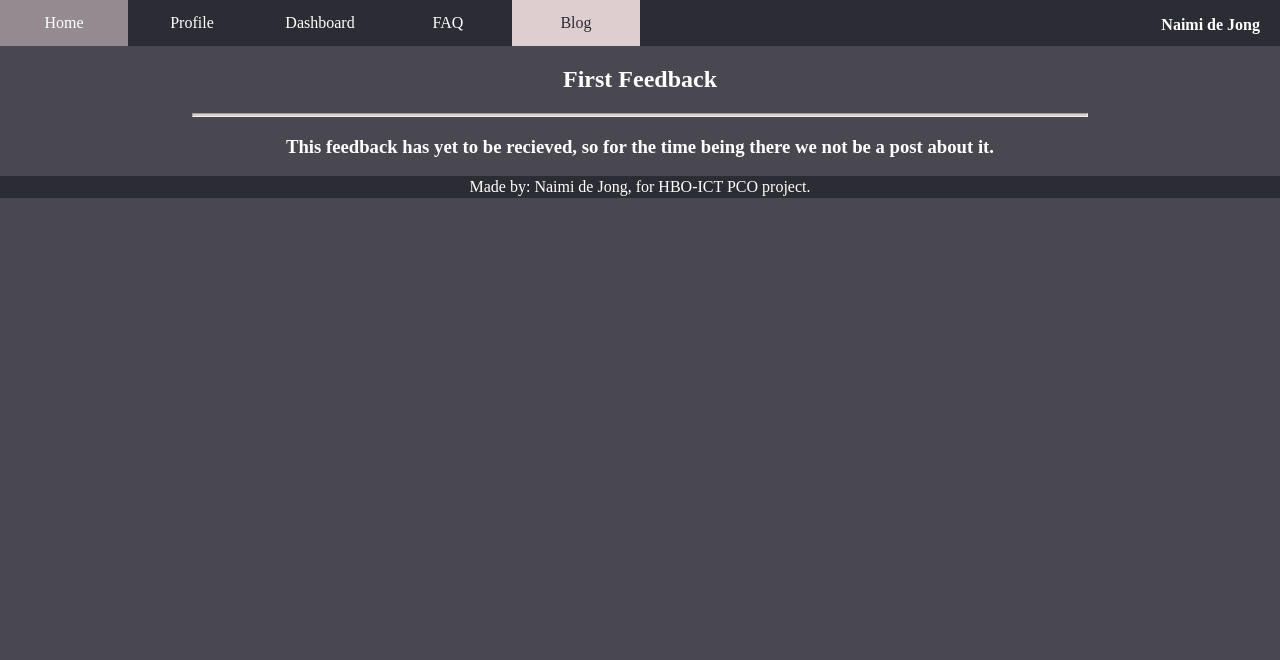
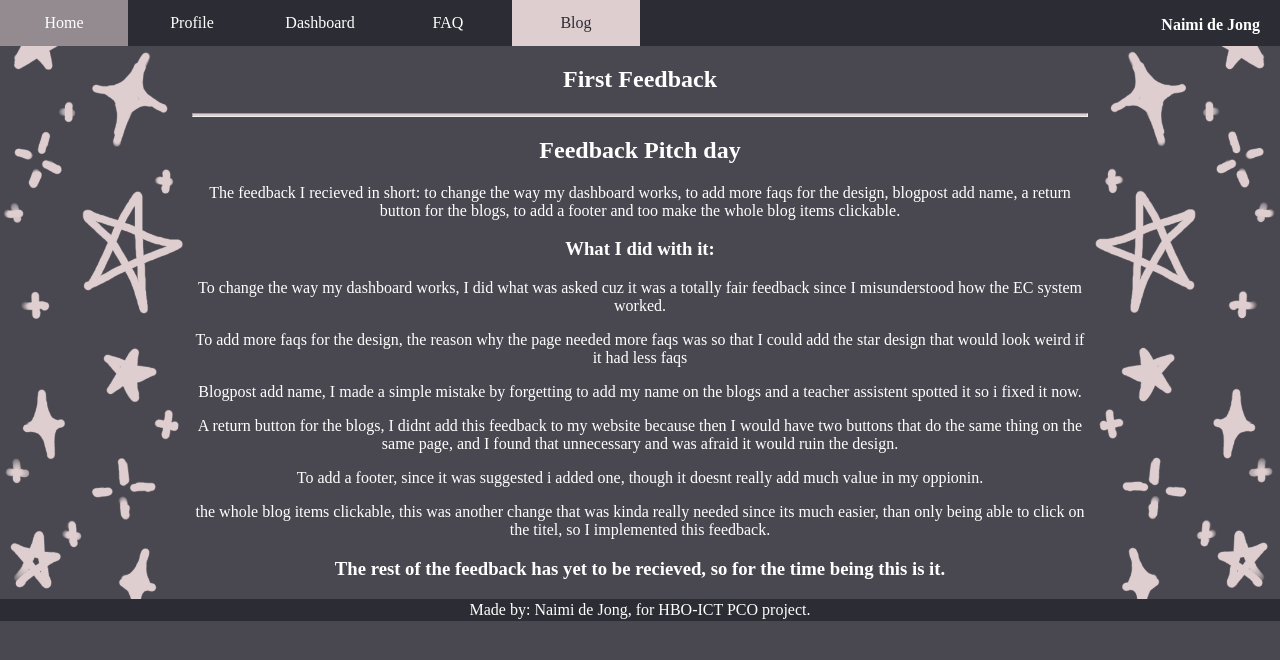
Before and after one commit to iemsel/iemsel.github.io, a website: page blog/first-feedback.html in a window 1280 px wide. Drawn offline with Linux system fonts and the light colour scheme.

Commit message:
feedback blog made

```diff
--- a/blog/first-feedback.html
+++ b/blog/first-feedback.html
@@ -8,7 +8,7 @@
     <title>My profile</title>
     <link rel="stylesheet" href="../style.css">
   </head>
-  <body>
+  <body class="starbg">
     <nav>
         <ul>
             <li><a href="../index.html">Home</a></li>
@@ -23,8 +23,23 @@
         <h1>First Feedback</h1>
         <hr>
         <article>
-          <h1>This feedback has yet to be recieved,
-             so for the time being there we not be a post about it.</h1>
+          <h2>Feedback Pitch day</h2>
+          <p>The feedback I recieved in short: to change the way my dashboard works, to add more faqs for the design,
+            blogpost add name, a return button for the blogs, to add a footer and too make the whole blog items clickable.
+          </p>
+          <h1>What I did with it:</h1>
+          <p>
+            To change the way my dashboard works, I did what was asked cuz it was a totally fair feedback since I misunderstood how the EC system worked.
+          </p>
+          <p>To add more faqs for the design, the reason why the page needed more faqs was so that I could add the star design that would look weird if it had less faqs</p>
+          <p>Blogpost add name, I made a simple mistake by forgetting to add my name on the blogs and a teacher assistent spotted it so i fixed it now.</p>
+          <p>A return button for the blogs, I didnt add this feedback to my website because then I would have two buttons that do the same thing on the same page,
+            and I found that unnecessary and was afraid it would ruin the design.</p>
+          <p>To add a footer, since it was suggested i added one, though it doesnt really add much value in my oppionin.</p>
+          <p>the whole blog items clickable, this was another change that was kinda really needed since its much easier,
+            than only being able to click on the titel, so I implemented this feedback.</p>
+          <h1>The rest of the feedback has yet to be recieved,
+             so for the time being this is it.</h1>
         </article>
       </section>
       <footer>
```
